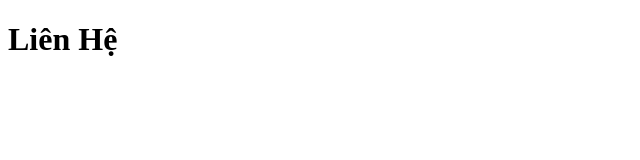
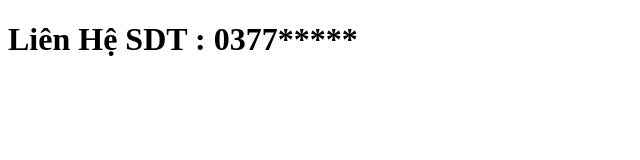
Before and after one commit to phanhuynh2606/Bai13, a plain HTML site: page contact.html in a window 1280 px wide. Shown: the whole page, without its empty margins (0-640 px from the left). Drawn offline with Linux system fonts and the light colour scheme.

Commit message:
update page about and contact

```diff
--- a/contact.html
+++ b/contact.html
@@ -8,7 +8,7 @@
 </head>
 
 <body>
-   <h1>Liên Hệ</h1>
+   <h1>Liên Hệ SDT : 0377*****</h1>
 </body>
 
 </html>
```
Also changed, not shown: about.html (+1 -0 lines).
